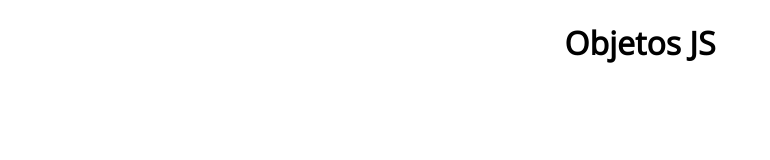
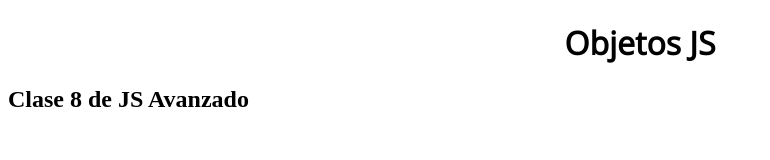
Before and after one commit to brianstacker/Clase-8-JSAvanzado, a plain HTML site: page ObjetosJS/index.html in a window 1280 px wide. Shown: the whole page, without its empty margins (0-770 px from the left). Drawn offline with nearby package versions, Linux system fonts and the light colour scheme; files whose address does not match are found by name.

Commit message:
Se coloco h2

```diff
--- a/ObjetosJS/index.html
+++ b/ObjetosJS/index.html
@@ -16,6 +16,7 @@
 </head>
 <body>
         <h1>Objetos JS</h1>
+        <h2>Clase 8 de JS Avanzado</h2>
 
 
 
```
